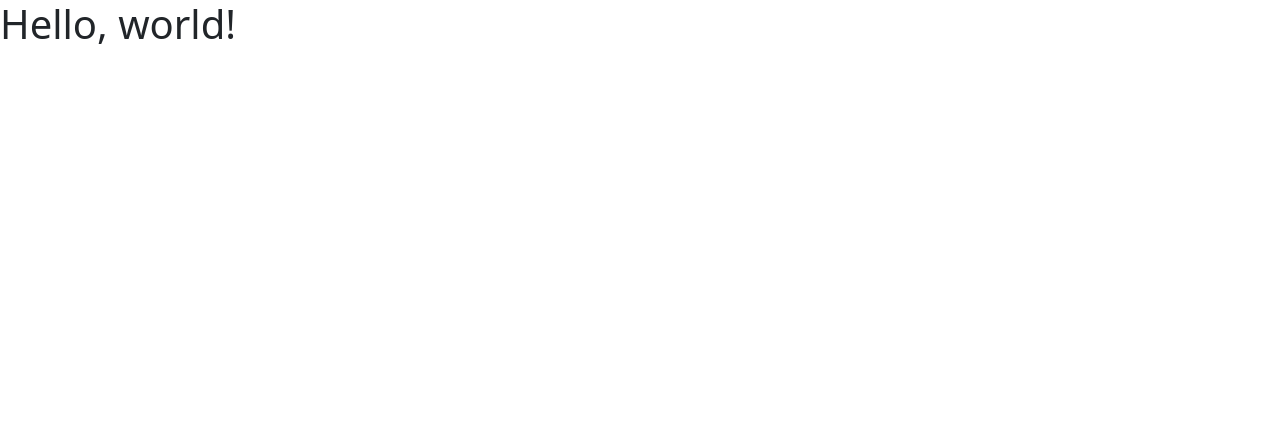
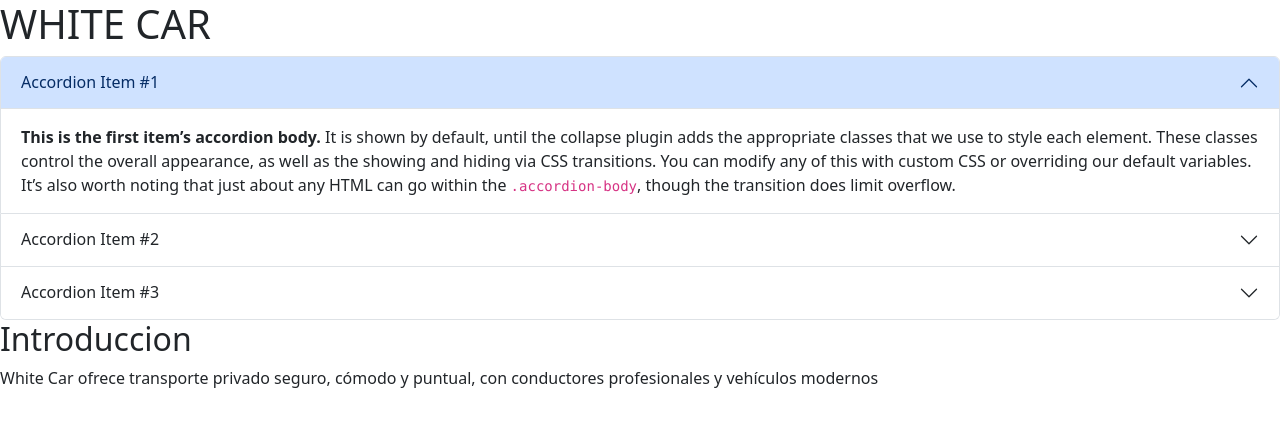
Before and after one commit to sara2009-bit/White-Car, a plain HTML site: page index.html in a window 1280 px wide. Drawn offline with nearby package versions, Linux system fonts and the light colour scheme.

Commit message:
Cambios index

```diff
--- a/index.html
+++ b/index.html
@@ -3,11 +3,51 @@
   <head>
     <meta charset="utf-8">
     <meta name="viewport" content="width=device-width, initial-scale=1">
-    <title>Bootstrap prueba</title>
+    <title>WHITE CAR</title>
     <link href="https://cdn.jsdelivr.net/npm/bootstrap@5.3.8/dist/css/bootstrap.min.css" rel="stylesheet" integrity="sha384-sRIl4kxILFvY47J16cr9ZwB07vP4J8+LH7qKQnuqkuIAvNWLzeN8tE5YBujZqJLB" crossorigin="anonymous">
   </head>
   <body>
-    <h1>Hello, world!</h1>
+    <h1>WHITE CAR</h1><div class="accordion" id="accordionExample">
+  <div class="accordion-item">
+    <h2 class="accordion-header">
+      <button class="accordion-button" type="button" data-bs-toggle="collapse" data-bs-target="#collapseOne" aria-expanded="true" aria-controls="collapseOne">
+        Accordion Item #1
+      </button>
+    </h2>
+    <div id="collapseOne" class="accordion-collapse collapse show" data-bs-parent="#accordionExample">
+      <div class="accordion-body">
+        <strong>This is the first item’s accordion body.</strong> It is shown by default, until the collapse plugin adds the appropriate classes that we use to style each element. These classes control the overall appearance, as well as the showing and hiding via CSS transitions. You can modify any of this with custom CSS or overriding our default variables. It’s also worth noting that just about any HTML can go within the <code>.accordion-body</code>, though the transition does limit overflow.
+      </div>
+    </div>
+  </div>
+  <div class="accordion-item">
+    <h2 class="accordion-header">
+      <button class="accordion-button collapsed" type="button" data-bs-toggle="collapse" data-bs-target="#collapseTwo" aria-expanded="false" aria-controls="collapseTwo">
+        Accordion Item #2
+      </button>
+    </h2>
+    <div id="collapseTwo" class="accordion-collapse collapse" data-bs-parent="#accordionExample">
+      <div class="accordion-body">
+        <strong>This is the second item’s accordion body.</strong> It is hidden by default, until the collapse plugin adds the appropriate classes that we use to style each element. These classes control the overall appearance, as well as the showing and hiding via CSS transitions. You can modify any of this with custom CSS or overriding our default variables. It’s also worth noting that just about any HTML can go within the <code>.accordion-body</code>, though the transition does limit overflow.
+      </div>
+    </div>
+  </div>
+  <div class="accordion-item">
+    <h2 class="accordion-header">
+      <button class="accordion-button collapsed" type="button" data-bs-toggle="collapse" data-bs-target="#collapseThree" aria-expanded="false" aria-controls="collapseThree">
+        Accordion Item #3
+      </button>
+    </h2>
+    <div id="collapseThree" class="accordion-collapse collapse" data-bs-parent="#accordionExample">
+      <div class="accordion-body">
+        <strong>This is the third item’s accordion body.</strong> It is hidden by default, until the collapse plugin adds the appropriate classes that we use to style each element. These classes control the overall appearance, as well as the showing and hiding via CSS transitions. You can modify any of this with custom CSS or overriding our default variables. It’s also worth noting that just about any HTML can go within the <code>.accordion-body</code>, though the transition does limit overflow.
+      </div>
+    </div>
+  </div>
+</div>
+    <h2>Introduccion</h2>
+White Car ofrece transporte privado seguro, cómodo y puntual, con conductores profesionales y vehículos modernos
+
     <script src="https://cdn.jsdelivr.net/npm/bootstrap@5.3.8/dist/js/bootstrap.bundle.min.js" integrity="sha384-FKyoEForCGlyvwx9Hj09JcYn3nv7wiPVlz7YYwJrWVcXK/BmnVDxM+D2scQbITxI" crossorigin="anonymous"></script>
   </body>
 </html>
```
